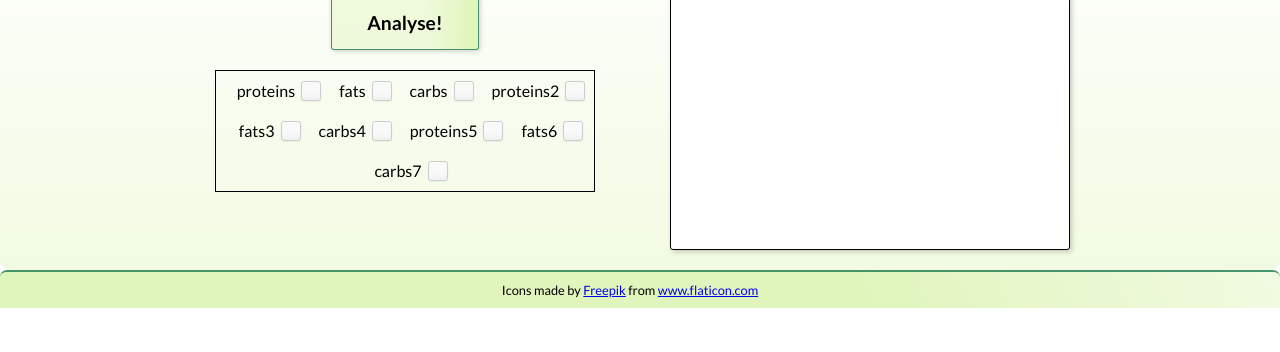
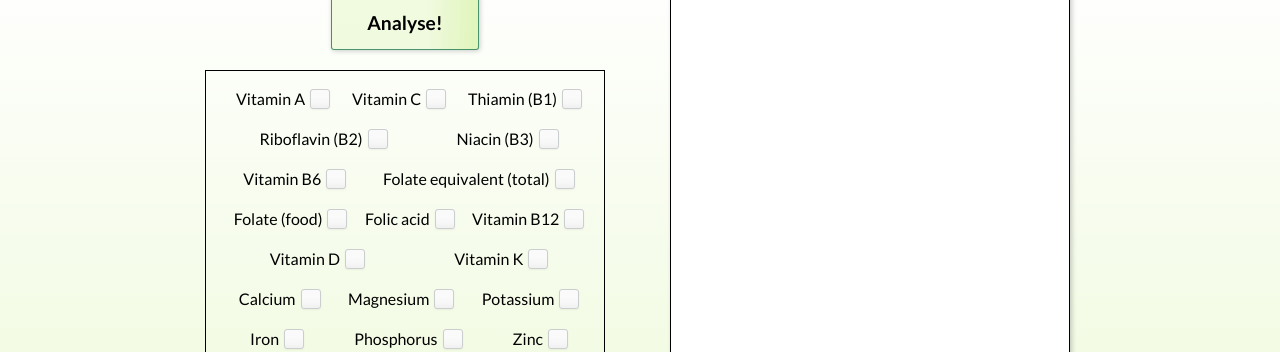
Before and after one commit to TZ-fn/NutritiGuide, a React (Create React App) app: page / in a window 1280 px wide. Shown: the part 600-952 px from the top of the page. Before the commit the page ends 908 px from the top, so only its background shows below. Built offline with nearby package versions, Linux system fonts and the light colour scheme; no server answers.

Commit message:
Add valid options for the ingredients
Remove all the optional ingredients from the default results, add the corresponding checkboxes
for all the optional ingredients

```diff
--- a/src/components/Main/AnalysisOptions/AnalysisOptions.jsx
+++ b/src/components/Main/AnalysisOptions/AnalysisOptions.jsx
@@ -2,14 +2,15 @@ import React from 'react';
 import styled from 'styled-components';
 import Checkbox from 'components/common/Checkbox';
 
-const StyledAnalysisOptionsContainer = styled.div`
+const StyledContainer = styled.div`
   display: flex;
   flex-direction: row;
   flex-wrap: wrap;
   align-items: center;
   justify-content: center;
   min-width: 328px;
-  max-width: 380px;
+  max-width: 400px;
+  padding: 8px 15px;
   border: 1px solid black;
 
   @media (min-width: 1200px) {
@@ -19,18 +20,39 @@ const StyledAnalysisOptionsContainer = styled.div`
   }
 `;
 
+const StyleInnerContainer = styled.div`
+  display: flex;
+  flex-direction: row;
+  flex-wrap: wrap;
+  align-items: center;
+  justify-content: space-around;
+`;
+
 const AnalysisOptions = () => (
-  <StyledAnalysisOptionsContainer>
-    <Checkbox name='proteins' id={1} />
-    <Checkbox name='fats' id={2} />
-    <Checkbox name='carbs' id={3} />
-    <Checkbox name='proteins2' id={4} />
-    <Checkbox name='fats3' id={5} />
-    <Checkbox name='carbs4' id={6} />
-    <Checkbox name='proteins5' id={7} />
-    <Checkbox name='fats6' id={8} />
-    <Checkbox name='carbs7' id={9} />
-  </StyledAnalysisOptionsContainer>
+  <StyledContainer>
+    <StyleInnerContainer id='vitamins'>
+      <Checkbox name='Vitamin A' id='VITA_RAE' />
+      <Checkbox name='Vitamin C' id='VITC' />
+      <Checkbox name='Thiamin (B1)' id='THIA' />
+      <Checkbox name='Riboflavin (B2)' id='RIBF' />
+      <Checkbox name='Niacin (B3)' id='NIA' />
+      <Checkbox name='Vitamin B6' id='VITB6A' />
+      <Checkbox name='Folate equivalent (total)' id='FOLDFE' />
+      <Checkbox name='Folate (food)' id='FOLFD' />
+      <Checkbox name='Folic acid' id='FOLAC' />
+      <Checkbox name='Vitamin B12' id='VITB12' />
+      <Checkbox name='Vitamin D' id='VITD' />
+      <Checkbox name='Vitamin K' id='VITK1' />
+    </StyleInnerContainer>
+    <StyleInnerContainer id='microelements'>
+      <Checkbox name='Calcium' id='CA' />
+      <Checkbox name='Magnesium' id='MG' />
+      <Checkbox name='Potassium' id='K' />
+      <Checkbox name='Iron' id='FE' />
+      <Checkbox name='Phosphorus' id='P' />
+      <Checkbox name='Zinc' id='ZN' />
+    </StyleInnerContainer>
+  </StyledContainer>
 );
 
 export default AnalysisOptions;
--- a/src/components/Main/AnalysisResults/ResultsTable/ResultsTableMainData/usedTableRows.js
+++ b/src/components/Main/AnalysisResults/ResultsTable/ResultsTableMainData/usedTableRows.js
@@ -13,6 +13,18 @@ const usedTableRows = [
   {
     ingredientName: 'FASAT',
     customLabel: 'Saturated Fat',
+    isBold: false,
+    isIndented: true,
+  },
+  {
+    ingredientName: 'FAMS',
+    customLabel: 'Monounsaturated Fat',
+    isBold: false,
+    isIndented: true,
+  },
+  {
+    ingredientName: 'FAPU',
+    customLabel: 'Polyunsaturated Fat',
     isBold: false,
     isIndented: true,
   },
@@ -57,30 +69,6 @@ const usedTableRows = [
     isBold: true,
     isIndented: false,
   },
-  {
-    ingredientName: 'VITD',
-    customLabel: '',
-    isBold: false,
-    isIndented: false,
-  },
-  {
-    ingredientName: 'CA',
-    customLabel: '',
-    isBold: false,
-    isIndented: false,
-  },
-  {
-    ingredientName: 'FE',
-    customLabel: '',
-    isBold: false,
-    isIndented: false,
-  },
-  {
-    ingredientName: 'K',
-    customLabel: '',
-    isBold: false,
-    isIndented: false,
-  },
 ];
 
 export default usedTableRows;
--- a/src/components/common/Checkbox.jsx
+++ b/src/components/common/Checkbox.jsx
@@ -12,7 +12,7 @@ const StyledCheckbox = styled.input`
   border-radius: 3px;
   display: inline-block;
   position: relative;
-  margin: 10px 3px;
+  margin: 10px 2px;
 
   &:active,
   &:active {
@@ -38,14 +38,22 @@ const StyledCheckbox = styled.input`
 `;
 
 const StyledLabel = styled.label`
-  margin: 10px 3px 10px 15px;
+  margin: 10px 3px 10px 10px;
+`;
+
+const StyleInnerContainer = styled.div`
+  display: flex;
+  flex-direction: row;
+  flex-wrap: wrap;
+  align-items: center;
+  justify-content: center;
 `;
 
 const Checkbox = ({ name, id }) => (
-  <>
-    <StyledLabel htmlFor={name}>{name}</StyledLabel>
+  <StyleInnerContainer>
+    <StyledLabel htmlFor={id}>{name}</StyledLabel>
     <StyledCheckbox type='checkbox' name={name} id={id} />
-  </>
+  </StyleInnerContainer>
 );
 
 Checkbox.propTypes = {
```
